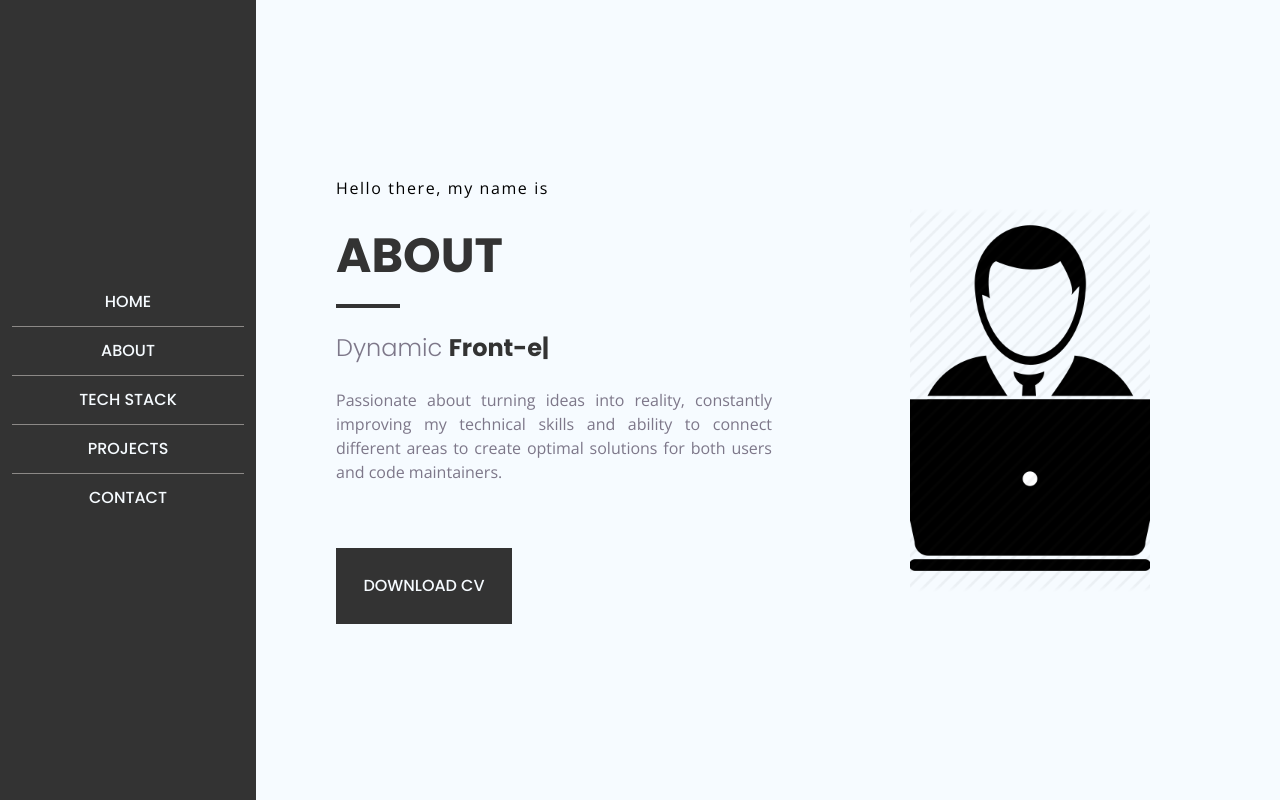
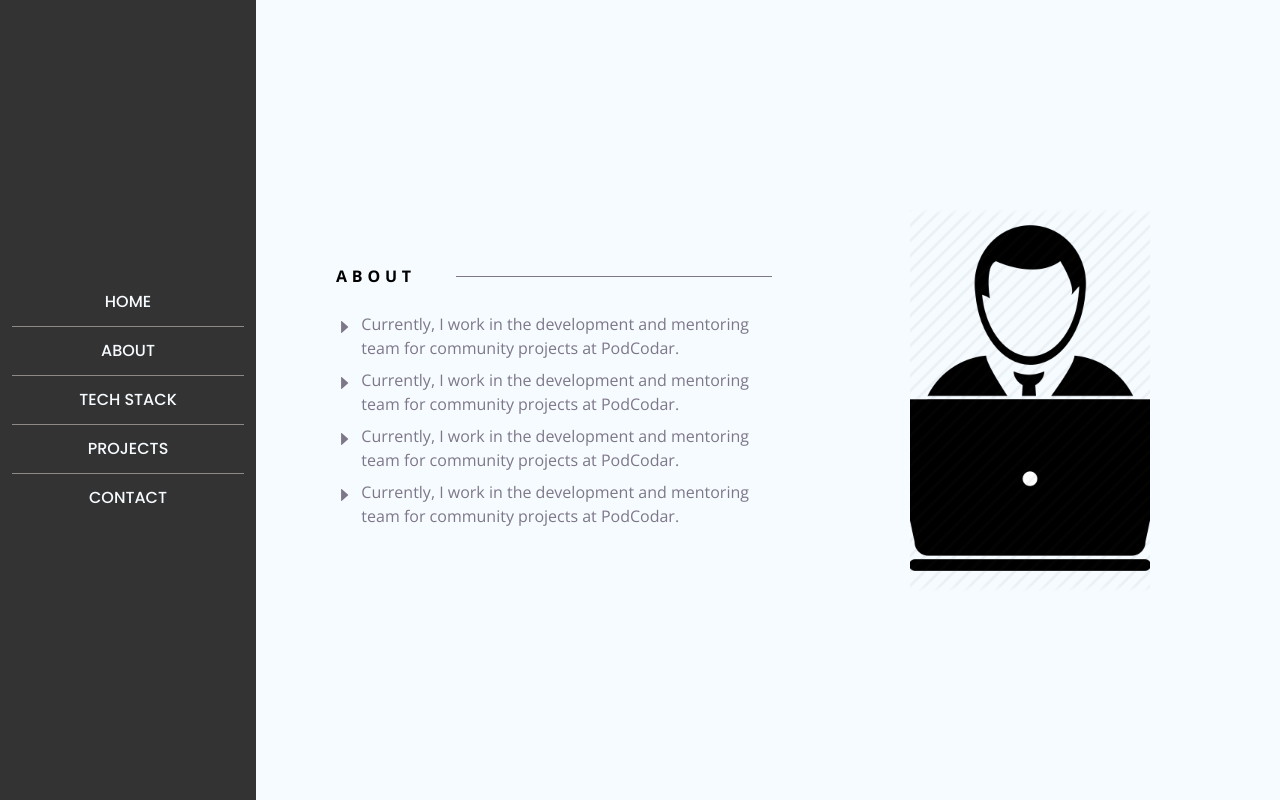
Before and after one commit to vitorschelb/portfolio, a Next.js app: page /about in a window 1280 px wide. Built offline with nearby package versions, Linux system fonts and the light colour scheme.

Commit message:
fea: about

```diff
--- a/app/components/About.tsx
+++ b/app/components/About.tsx
@@ -1,37 +1,39 @@
 "use client";
 import Image from "next/image";
 import home from "../../public/home.png";
-import Typed from "react-typed";
+import { AiFillCaretRight } from "react-icons/ai";
 
 export default function About() {
   return (
     <section className="grid-cols-1 grid h-screen px-8 bg-clean-white md:pl-20 2xl:pl-36 md:grid-cols-2 md:gap-10">
       <div className="flex flex-col justify-center">
-        <h1 className="mb-8 tracking-widest">Hello there, my name is</h1>
-        <h2 className="mb-6 text-gray-three font-poppins font-bold text-5xl">
-          ABOUT
-        </h2>
-        <span className="block w-16 mb-6 border-gray-three border-b-4" />
+        <div className="flex items-center justify-around mb-6">
+          <h1 className="tracking-super font-bold mr-10">ABOUT</h1>
+          <span className="w-full border-gray-zero border-b" />
+        </div>
 
-        <h2 className="mb-6 text-gray-zero font-poppins font-light text-xl tracking-tighter md:text-2xl md:tracking-normal">
-          Dynamic{" "}
-          <Typed
-            className="text-gray-three font-open-sans font-bold"
-            strings={["Front-end developer"]}
-            typeSpeed={100}
-            backSpeed={50}
-            loop
-          />
-        </h2>
-        <p className="mb-16 text-gray-zero text-justify">
-          Passionate about turning ideas into reality, constantly improving my
-          technical skills and ability to connect different areas to create
-          optimal solutions for both users and code maintainers.
-        </p>
-
-        <button className="p-6 w-44 bg-gray-three text-clean-white font-poppins font-medium border-gray-three border-2 hover:underline hover:bg-clean-white hover:text-gray-three ease-in-out duration-500 ">
-          <span>DOWNLOAD CV</span>
-        </button>
+        <ul>
+          <li className="flex mb-2 text-gray-zero">
+            <AiFillCaretRight className="mr-2 text-3xl text-gray-zero" />
+            Currently, I work in the development and mentoring team for
+            community projects at PodCodar.
+          </li>
+          <li className="flex mb-2 text-gray-zero">
+            <AiFillCaretRight className="mr-2 text-3xl text-gray-zero" />
+            Currently, I work in the development and mentoring team for
+            community projects at PodCodar.
+          </li>
+          <li className="flex mb-2 text-gray-zero">
+            <AiFillCaretRight className="mr-2 text-3xl text-gray-zero" />
+            Currently, I work in the development and mentoring team for
+            community projects at PodCodar.
+          </li>
+          <li className="flex mb-2 text-gray-zero">
+            <AiFillCaretRight className="mr-2 text-3xl text-gray-zero" />
+            Currently, I work in the development and mentoring team for
+            community projects at PodCodar.
+          </li>
+        </ul>
       </div>
 
       <div className="h-full items-center justify-center hidden md:flex">
--- a/app/components/PreLoader.tsx
+++ b/app/components/PreLoader.tsx
@@ -1,7 +1,7 @@
 "use client";
 import { PropsWithChildren } from "react";
 
-import { motion, AnimatePresence, animate } from "framer-motion";
+import { motion, AnimatePresence } from "framer-motion";
 
 export default function PreLoader({ children }: PropsWithChildren) {
 
--- a/app/components/Sidebar.tsx
+++ b/app/components/Sidebar.tsx
@@ -55,8 +55,8 @@ export default function Sidebar() {
       <div
         className={
           openMenu
-            ? "absolute flex flex-col justify-center w-64 h-screen bg-gray-three"
-            : "hidden"
+            ? "absolute flex flex-col justify-center w-64 h-screen bg-gray-three transition-transform duration-500 transform translate-x-0"
+            : "absolute flex flex-col justify-center w-64 h-screen bg-gray-three transition-transform duration-500 transform -translate-x-full"
         }
       >
         <div className="absolute flex justify-end w-full top-6 right-6">
@@ -65,29 +65,29 @@ export default function Sidebar() {
             className="text-2xl text-clean-white mb-4"
           />
         </div>
-        <ul className="flex flex-col items-center justify-center h-full text-clean-white">
-          <li className="p-3 w-full text-center border-gray-two border-b">
-            <Link href="/">HOME</Link>
+        <ul className="flex flex-col items-center justify-center h-full text-clean-white ">
+          <li className="p-3 w-full text-center border-gray-two border-b" >
+            <Link onClick={handleMenu} href="/">HOME</Link>
           </li>
 
           <li className="p-3 w-full text-center border-gray-two border-b">
-            <Link href="/about">ABOUT</Link>
+            <Link onClick={handleMenu} href="/about">ABOUT</Link>
           </li>
 
           <li className="p-3 w-full text-center border-gray-two border-b">
-            <Link className="px-5 py-4" href="/techstack">
+            <Link onClick={handleMenu} className="px-5 py-4" href="/techstack">
               TECH STACK
             </Link>
           </li>
 
           <li className="p-3 w-full text-center border-gray-two border-b">
-            <Link className="px-5 py-4" href="/techstack">
+            <Link onClick={handleMenu} className="px-5 py-4" href="/techstack">
               PROJECTS
             </Link>
           </li>
 
           <li className="p-3 w-full text-center">
-            <Link className="px-5 py-4" href="/techstack">
+            <Link onClick={handleMenu} className="px-5 py-4" href="/techstack">
               CONTACT
             </Link>
           </li>
--- a/tailwind.config.js
+++ b/tailwind.config.js
@@ -31,6 +31,9 @@ module.exports = {
     fontFamily: {
       poppins: ["Poppins", "sans-serif"],
     },
+    letterSpacing: {
+      super: "0.3em",
+    }
   },
   plugins: [],
 };
```
